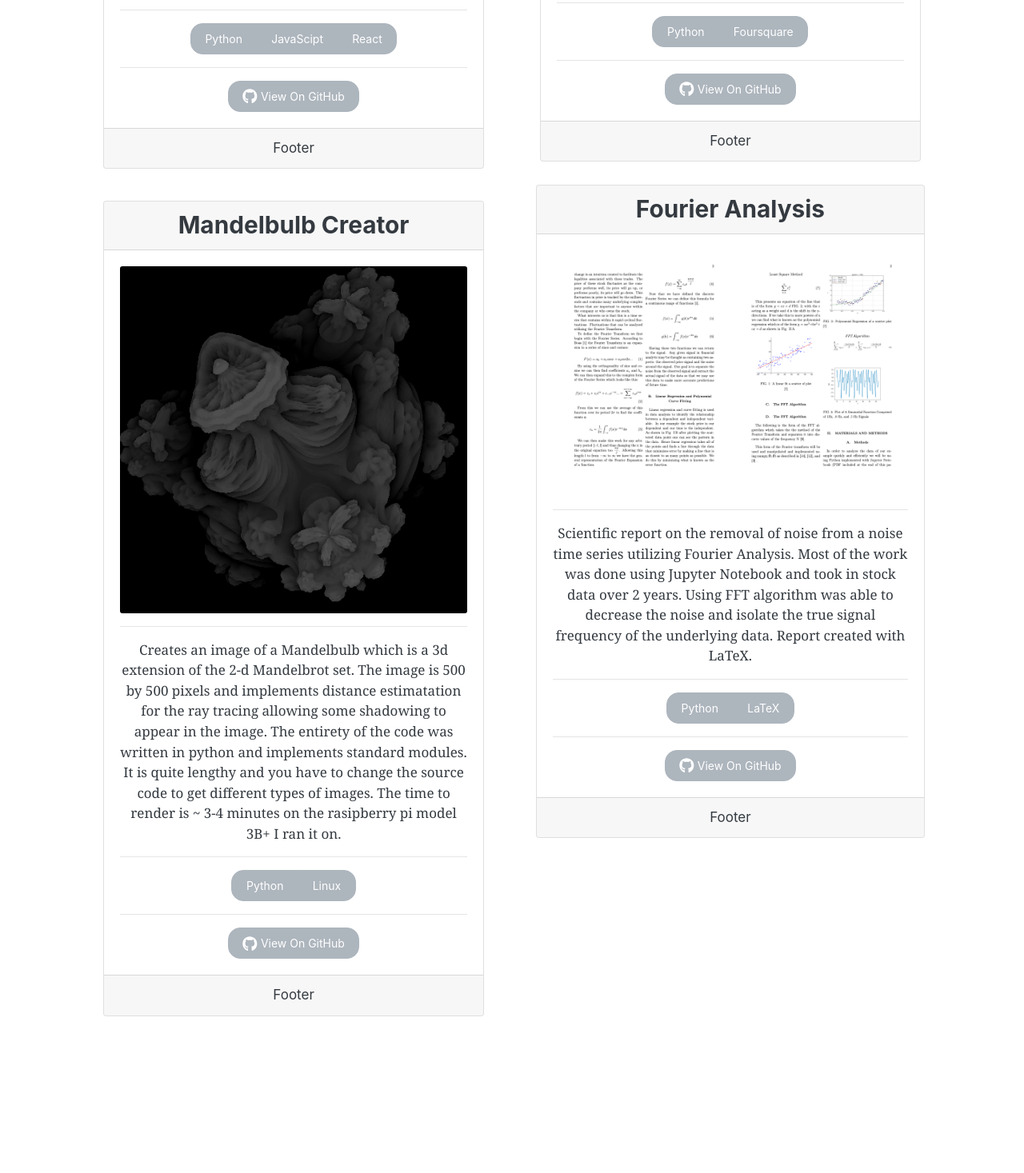
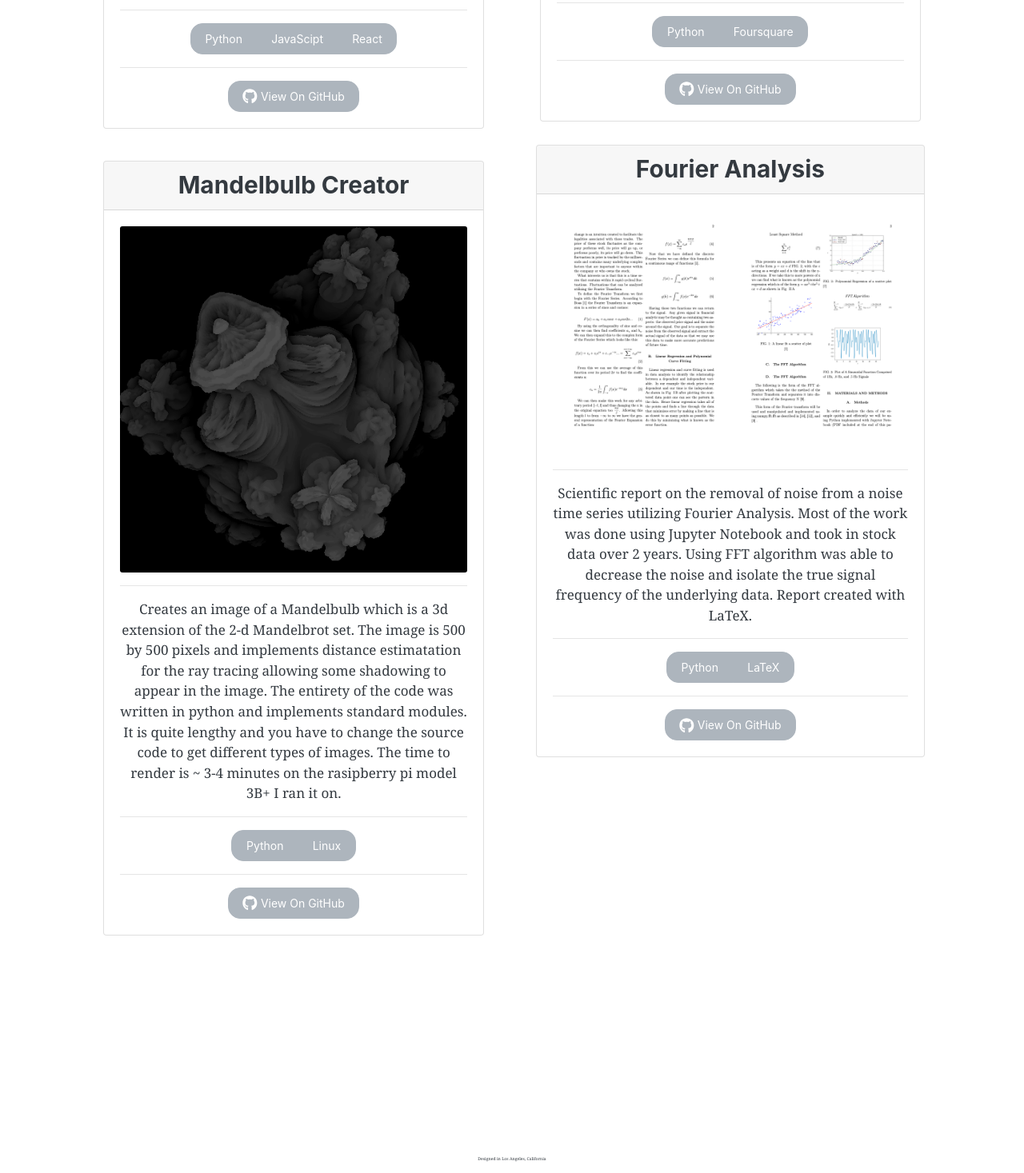
Before and after one commit to AsisASotelo/personal_website, a React (Create React App) app: page /projects in a window 1280 px wide. Shown: the part 1507-2974 px from the top of the page at 80% size. Built offline with nearby package versions, Linux system fonts and the light colour scheme.

Commit message:
Remove Footers

```diff
--- a/src/component/ProjectComponent.js
+++ b/src/component/ProjectComponent.js
@@ -66,7 +66,7 @@ class Project extends Component {
                                             <hr></hr>
                                                     <a href="https://github.com/AsisASotelo/Firebase_JSON"><Button><FontAwesomeIcon icon={faGithub} size="lg"/> View On GitHub</Button></a>
                                         </CardBody>
-                                    <CardFooter>Footer<FontAwesomeIcon icon="coffee"/></CardFooter>
+
                                     </Card>
                                     </div>
 
@@ -87,7 +87,7 @@ class Project extends Component {
                                                     <hr></hr>
                                                     <a href="https://github.com/AsisASotelo/Coursera_Capstone"><Button><FontAwesomeIcon icon={faGithub} size="lg"/> View On GitHub</Button></a>
                                                 </CardBody>
-                                            <CardFooter>Footer</CardFooter>
+
                                         </Card>
                                     </div>
 
@@ -109,7 +109,7 @@ class Project extends Component {
                                             <hr></hr>
                                                 <a href="https://github.com/AsisASotelo/Mandelbulb-Raytracer"><Button><FontAwesomeIcon icon={faGithub} size="lg"/> View On GitHub</Button></a>
                                         </CardBody>
-                                    <CardFooter>Footer</CardFooter>
+
                                     </Card>
                                     </div>
 
@@ -130,7 +130,7 @@ class Project extends Component {
                                                     <hr></hr>
                                                     <a href="https://github.com/AsisASotelo/Fourier_Transform_Project"><Button><FontAwesomeIcon icon={faGithub} size="lg"/> View On GitHub</Button></a>
                                                 </CardBody>
-                                            <CardFooter>Footer</CardFooter>
+
                                         </Card>
                                     </div>
 
```
